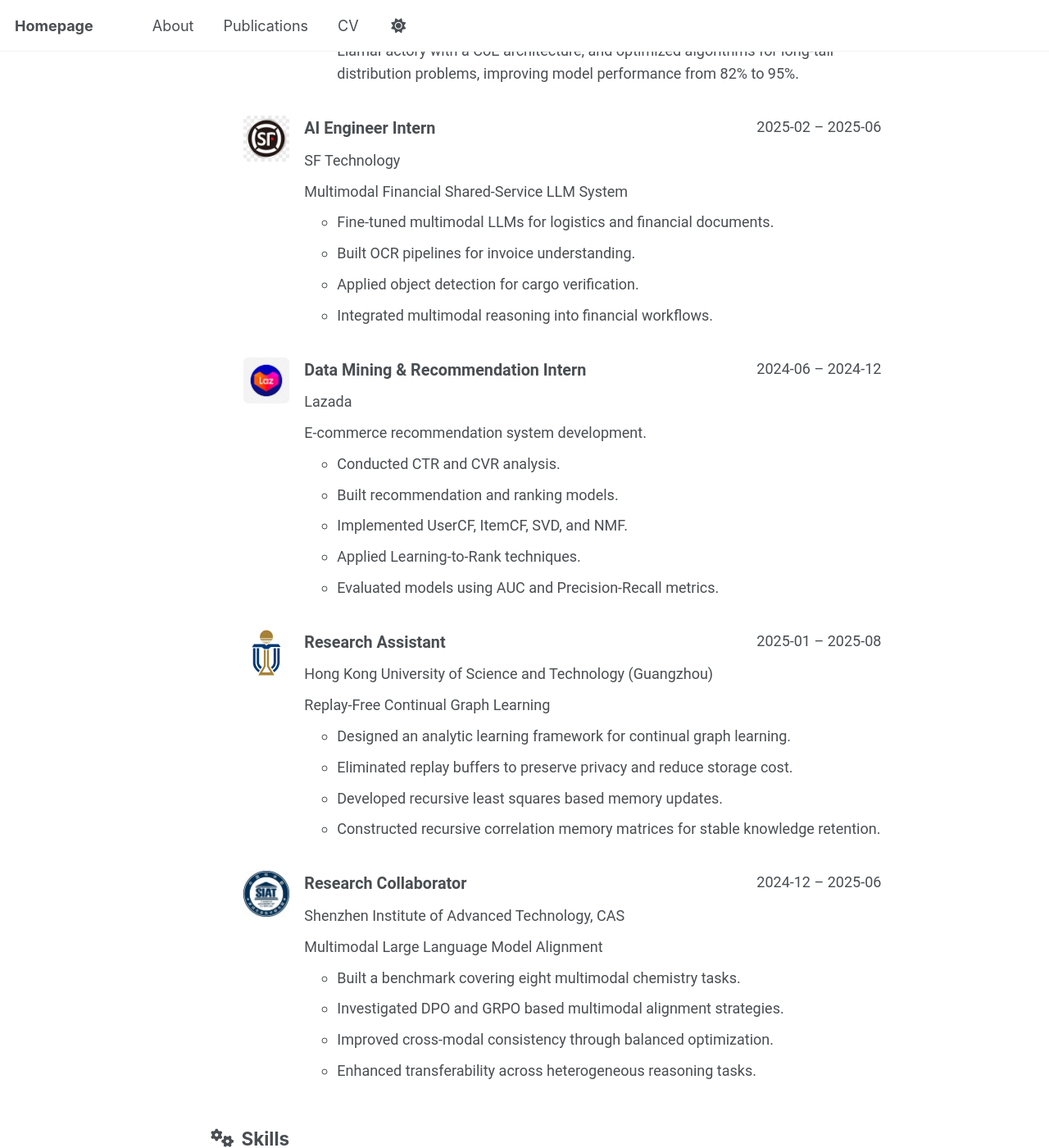
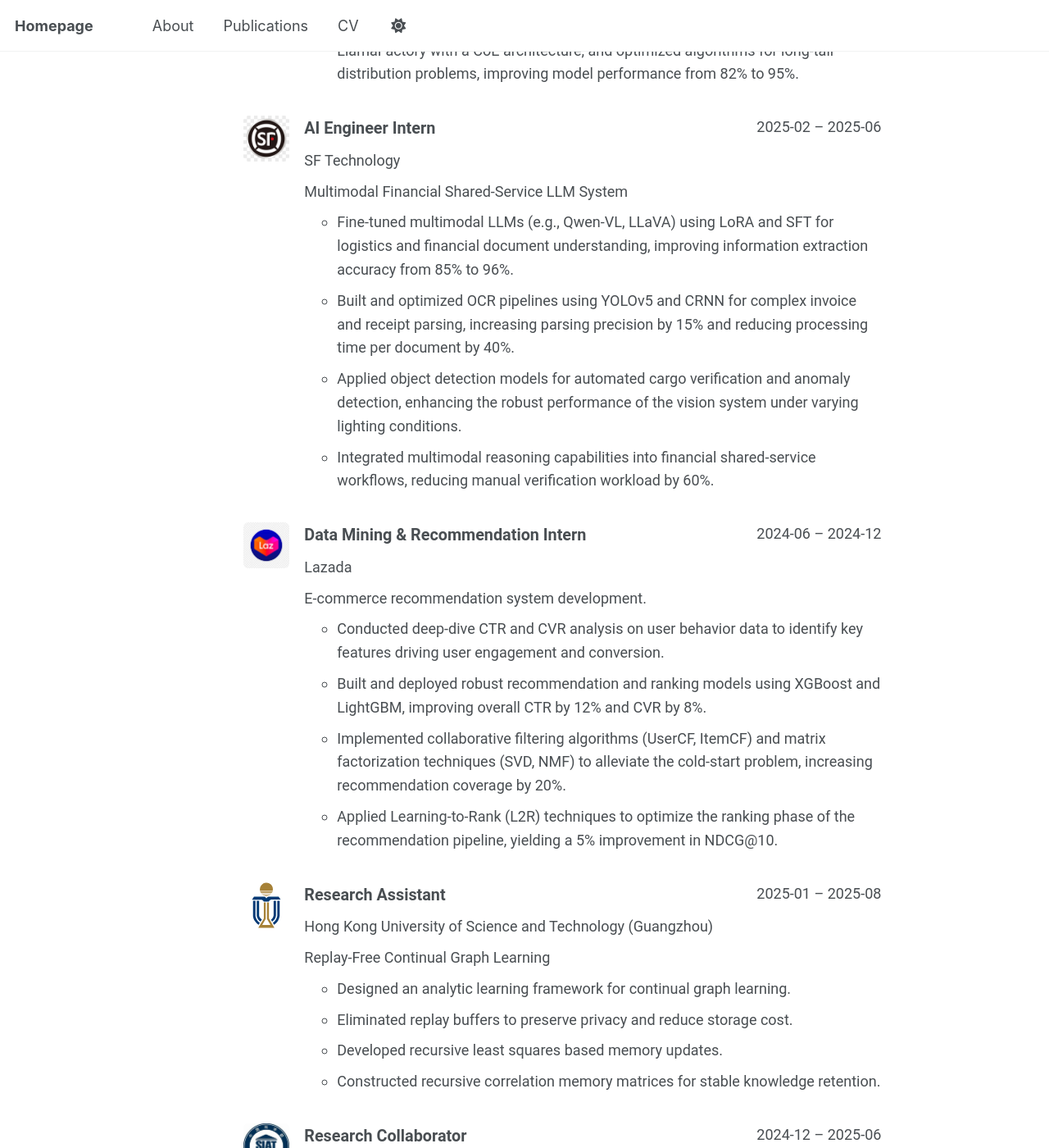
Before and after one commit to ryanskytree/homepage, a Jekyll site: the page built from _pages/cv-json.md, in a window 1280 px wide and 1400 px high, scrolled down 1320 px. Shown: the whole window at 82% size. Built offline with Jekyll 4.4.1, drawn with Linux system fonts in a browser that asks for light colours; a script bundle is joined from its source files by our own code; library files that are not in the unit come from our copies; some of the changed text lies outside the part shown.

Commit message:
Update Work Experience details and metrics

```diff
--- a/_data/cv.json
+++ b/_data/cv.json
@@ -28,11 +28,11 @@
   "work": [
     {
       "company": "360 Digital Security Group",
-      "position": "AI Security Engineer",
+      "position": "Large Model Algorithm Engineer",
       "website": "",
-      "startDate": "2025-09",
+      "startDate": "2025-08",
       "endDate": "Present",
-      "summary": "AI Security Engineer",
+      "summary": "Large Model Algorithm Engineer",
       "highlights": [
         "Led the structural modification of Qwen and Deepseek series models, innovatively introducing a vision encoder to transform ultra-long security log texts into a pixel-to-pixel mapping problem, significantly improving model performance (Accepted by ICML 2026).",
         "Designed and implemented a multi-agent collaborative framework, built a multi-level tool library system, and supported a multi-way recall mechanism for LLMs, significantly enhancing the efficiency and accuracy of information retrieval and fusion (Under review at NeurIPS 2026).",
@@ -48,10 +48,10 @@
       "endDate": "2025-06",
       "summary": "Multimodal Financial Shared-Service LLM System",
       "highlights": [
-        "Fine-tuned multimodal LLMs for logistics and financial documents.",
-        "Built OCR pipelines for invoice understanding.",
-        "Applied object detection for cargo verification.",
-        "Integrated multimodal reasoning into financial workflows."
+        "Fine-tuned multimodal LLMs (e.g., Qwen-VL, LLaVA) using LoRA and SFT for logistics and financial document understanding, improving information extraction accuracy from 85% to 96%.",
+        "Built and optimized OCR pipelines using YOLOv5 and CRNN for complex invoice and receipt parsing, increasing parsing precision by 15% and reducing processing time per document by 40%.",
+        "Applied object detection models for automated cargo verification and anomaly detection, enhancing the robust performance of the vision system under varying lighting conditions.",
+        "Integrated multimodal reasoning capabilities into financial shared-service workflows, reducing manual verification workload by 60%."
       ],
       "logo": "/images/logos/sf_tech_logo.png"
     },
@@ -63,11 +63,10 @@
       "endDate": "2024-12",
       "summary": "E-commerce recommendation system development.",
       "highlights": [
-        "Conducted CTR and CVR analysis.",
-        "Built recommendation and ranking models.",
-        "Implemented UserCF, ItemCF, SVD, and NMF.",
-        "Applied Learning-to-Rank techniques.",
-        "Evaluated models using AUC and Precision-Recall metrics."
+        "Conducted deep-dive CTR and CVR analysis on user behavior data to identify key features driving user engagement and conversion.",
+        "Built and deployed robust recommendation and ranking models using XGBoost and LightGBM, improving overall CTR by 12% and CVR by 8%.",
+        "Implemented collaborative filtering algorithms (UserCF, ItemCF) and matrix factorization techniques (SVD, NMF) to alleviate the cold-start problem, increasing recommendation coverage by 20%.",
+        "Applied Learning-to-Rank (L2R) techniques to optimize the ranking phase of the recommendation pipeline, yielding a 5% improvement in NDCG@10."
       ],
       "logo": "/images/logos/lazada_logo.png"
     },
--- a/_pages/cv.md
+++ b/_pages/cv.md
@@ -262,10 +262,10 @@ redirect_from:
     </ul>
     <h3>Contributions</h3>
     <ul>
-      <li>Fine-tuned multimodal LLMs for logistics and financial documents.</li>
-      <li>Built OCR pipelines for invoice understanding.</li>
-      <li>Applied object detection for cargo verification.</li>
-      <li>Integrated multimodal reasoning into financial workflows.</li>
+      <li>Fine-tuned multimodal LLMs (e.g., Qwen-VL, LLaVA) using LoRA and SFT for logistics and financial document understanding, improving information extraction accuracy from 85% to 96%.</li>
+      <li>Built and optimized OCR pipelines using YOLOv5 and CRNN for complex invoice and receipt parsing, increasing parsing precision by 15% and reducing processing time per document by 40%.</li>
+      <li>Applied object detection models for automated cargo verification and anomaly detection, enhancing the robust performance of the vision system under varying lighting conditions.</li>
+      <li>Integrated multimodal reasoning capabilities into financial shared-service workflows, reducing manual verification workload by 60%.</li>
     </ul>
   </div>
 </div>
@@ -291,11 +291,10 @@ redirect_from:
     </ul>
     <h3>Contributions</h3>
     <ul>
-      <li>Conducted CTR and CVR analysis.</li>
-      <li>Built recommendation and ranking models.</li>
-      <li>Implemented UserCF, ItemCF, SVD, and NMF.</li>
-      <li>Applied Learning-to-Rank techniques.</li>
-      <li>Evaluated models using AUC and Precision-Recall metrics.</li>
+      <li>Conducted deep-dive CTR and CVR analysis on user behavior data to identify key features driving user engagement and conversion.</li>
+      <li>Built and deployed robust recommendation and ranking models using XGBoost and LightGBM, improving overall CTR by 12% and CVR by 8%.</li>
+      <li>Implemented collaborative filtering algorithms (UserCF, ItemCF) and matrix factorization techniques (SVD, NMF) to alleviate the cold-start problem, increasing recommendation coverage by 20%.</li>
+      <li>Applied Learning-to-Rank (L2R) techniques to optimize the ranking phase of the recommendation pipeline, yielding a 5% improvement in NDCG@10.</li>
     </ul>
   </div>
 </div>
```
Also changed, not shown: other parts of _pages/cv.md (+2 -2 lines).
